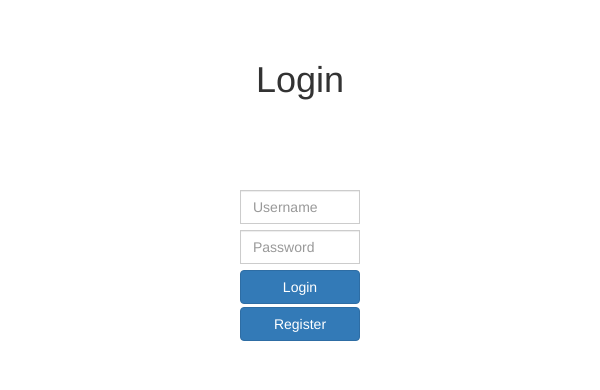
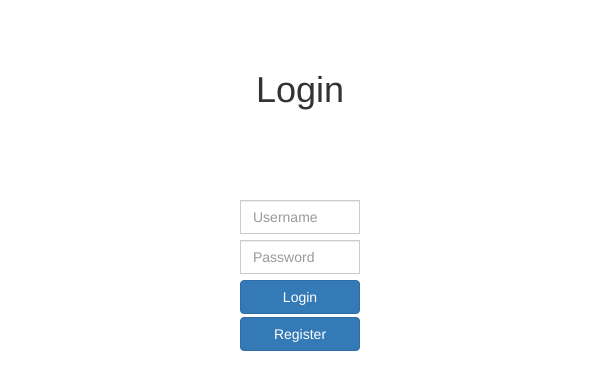
Before and after one commit to mattiek56/project1, a Flask app: page / in a window 600 px wide. Shown: the top 390 px of the page. Run offline with Flask 2, Linux system fonts and the light colour scheme; some libraries are stand-ins or nearby versions.

Commit message:
styling to login

```diff
--- a/application.py
+++ b/application.py
@@ -1,5 +1,5 @@
 import os
-from flask import Flask, session, render_template, url_for, request, redirect, flash
+from flask import Flask, session, render_template, url_for, request, redirect, flash, jsonify
 from sqlalchemy import create_engine
 from flask_session import Session
 from sqlalchemy.orm import scoped_session, sessionmaker
@@ -48,7 +48,7 @@ FLASK_DEBUG = 1
 def index():
     return render_template("index.html")
 
-@app.route("/login", methods=["POST", "GET"])
+@app.route("/home", methods=["POST", "GET"])
 def login():
 	""" Log user in """
 	session.clear()
@@ -56,9 +56,9 @@ def login():
 	password = request.form.get('password')
 
 	if not password:
-		return render_template('index.html', password_error='Need password')
+		return render_template('index.html', password_error='Please input a password!')
 	elif not username:
-		return render_template('index.html', user_error='Need username')
+		return render_template('index.html', user_error='Please input a username!')
 
 	#user = Users.query.filter_by(username=request.form.get('username')).first()
 	#if db.execute("SELECT * FROM registeredusers WHERE username = :username AND password = :password", {"username": username, "password": password}).rowcount == 0:
@@ -78,7 +78,7 @@ def login():
 		#	flash("Login Succesful")
 		#	return render_template('home.html')
 
-		return render_template('index.html', error='Invalid user or pass')
+		return render_template('index.html', error='Sorry! It appears you have an invalid username or password.')
 
 
 
@@ -176,3 +176,17 @@ def sign_out():
 
     logout_user()
     return redirect(url_for('index'))
+
+@app.route("/api/<isbn>", methods=["GET"])
+def book_api(isbn):
+	api = db.execute("SELECT title, author, year, isbn, COUNT(reviews.id) as review_count, AVG(reviews.rating) as review_average FROM books INNER JOIN reviews ON books.id=reviews.book_id WHERE isbn=:isbn GROUP BY title, author, year, isbn",
+		{"isbn":isbn}).fetchone()
+
+	return jsonify({
+            "title": api.title,
+            "author": api.author,
+            "year": api.year,
+            "isbn": api.isbn,
+         	"review_count": api.review_count,
+         	"average_score": api.review_average,
+        })
--- a/static/style.css
+++ b/static/style.css
@@ -29,11 +29,29 @@ body {
 	display: inline-block;
 }
 
+
+
 .error {
-	color: red;
+	color: black;
+	display: inline-grid;
+	width:20%;
+	background-color: #fcb1ac;
 }
 
-@media only screen  and (min-width :720px) {
+.error_inline {
+	width:100%;
+}
+
+.login-container {
+	margin-top: 5%;
+}
+
+
+@media only screen
+  and (min-device-width: 375px)
+  and (max-device-width: 667px)
+  and (-webkit-min-device-pixel-ratio: 2)
+  and (orientation: portrait) {
 
 
 	.register-form {
@@ -45,7 +63,59 @@ body {
 	.form {
 		display: inline-grid;
 		margin-top: 10vh;
-		width: 40%;
+		width: 60%;
 
 }
+	.login-container {
+		margin-top: 20%;
+	}
+
+	.error {
+		width:60%;
+	}
+
+	.error_inline {
+		width: 100%;
+	}
+
 }
+
+
+@media only screen
+  and (min-device-width: 375px)
+  and (max-device-width: 667px)
+  and (-webkit-min-device-pixel-ratio: 2)
+  and (orientation: landscape) {
+
+	.register-form {
+		display: inline-grid;
+		margin-top: 2vh!important;
+		width: 60%;
+}
+
+	.form {
+		display: inline-grid;
+		margin-top: 10vh;
+		width: 60%;
+
+}
+	.login-container {
+		margin-top: 0px;
+	}
+
+  }
+
+
+
+@media only screen
+  and (min-device-width: 414px)
+  and (max-device-width: 736px)
+  and (-webkit-min-device-pixel-ratio: 3) {
+
+	.form {
+		width: 40%;
+	}
+
+
+
+}
--- a/templates/index.html
+++ b/templates/index.html
@@ -8,33 +8,35 @@
 {% endblock %}
 
 {% block content %}
-
+      <div class='login-container'>
         <div class='entry-text'>
-        <h1>Login</h1>
-
+          <h1>Login</h1>
         </div>
 
-            <form class="form" action="{{ url_for('login') }}" method='post'>
+        <div class='login-form'>
+          <form class="form" action="{{ url_for('login') }}" method='post'>
               <div class="input-group">
                 <input type="text" name='username' class="form-control" placeholder="Username" aria-label="Username" aria-describedby="basic-addon1">
               </div>
               {% if user_error %}
-              <p class='error'>{{ user_error }}</p>
+              <p class='error_inline error'>{{ user_error }}</p>
               {% endif %}
               <div class="input-group">
                 <input type="password"  name='password' class="form-control" placeholder="Password" aria-label="Password" aria-describedby="basic-addon1">
               </div>
               {% if password_error %}
-              <p class='error'>{{ password_error }}</p>
+              <p class='error_inline error'>{{ password_error }}</p>
               {% endif %}
               <div class='login-buttons'>
                 <input class="btn btn-primary" type="submit" value="Login">
                 <a class="btn btn-primary" href="{{ url_for('register') }}" role="button">Register</a>
               </div>
             </form>
-
-
-            {% if error %}
-            <p>{{ error }}</p>
-            {% endif %}
+          </div>
+            <div class='error'>
+              {% if error %}
+                <p> {{ error }}</p>
+              {% endif %}
+            </div>
+          </div>
 {% endblock %}
```
Also changed, not shown: 3 other files.
